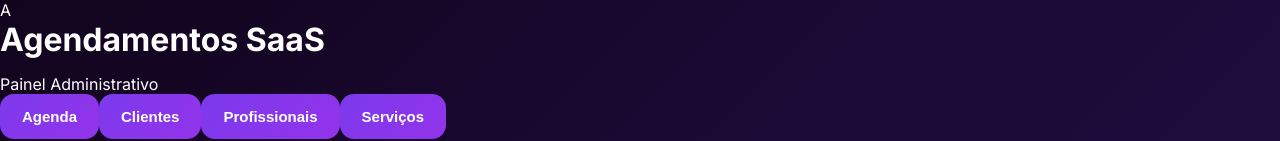
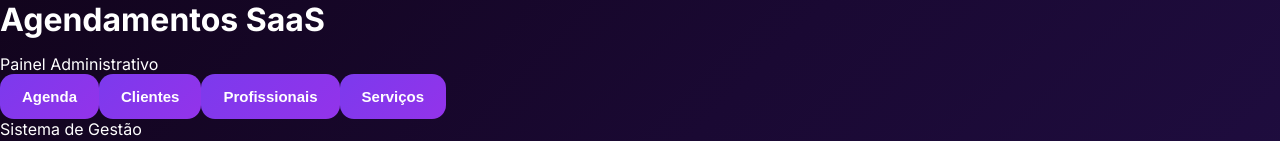
Before and after one commit to vitorbueno133/agendamentos, a React app in the folder frontend/: page / in a window 1280 px wide. Shown: the top 141 px of the page. Built offline with nearby package versions, Linux system fonts and the light colour scheme; no server answers; the HTML template or start-up script is replaced by a standard one.

Commit message:
Aula 26.14

```diff
--- a/frontend/src/components/Menu.jsx
+++ b/frontend/src/components/Menu.jsx
@@ -9,7 +9,6 @@ function Menu({ telaAtiva, aoTrocarTela }) {
   return (
     <header className="menu">
       <div className="menu-logo">
-        <div className="logo">A</div>
 
         <div>
           <h2>Agendamentos SaaS</h2>
```
